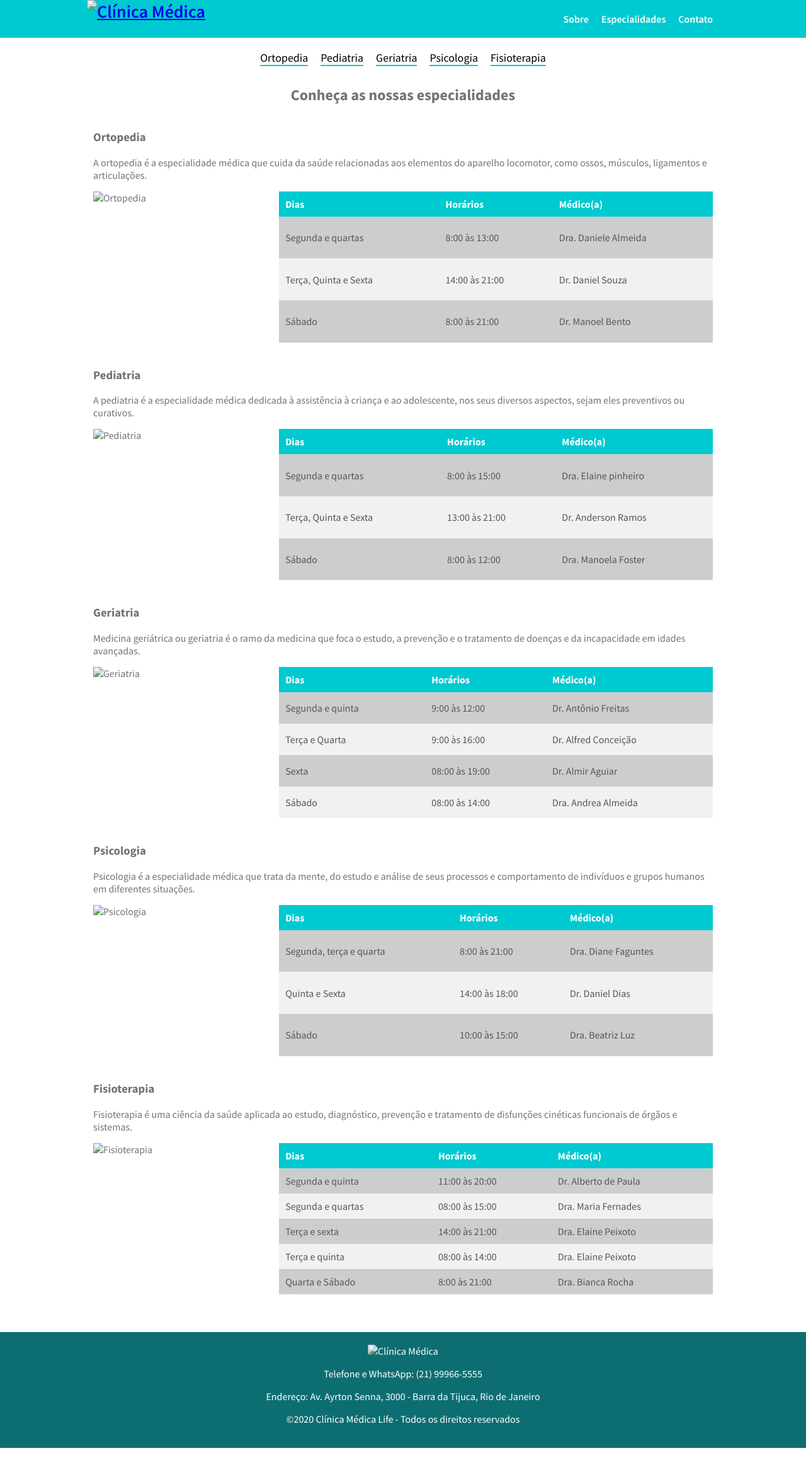
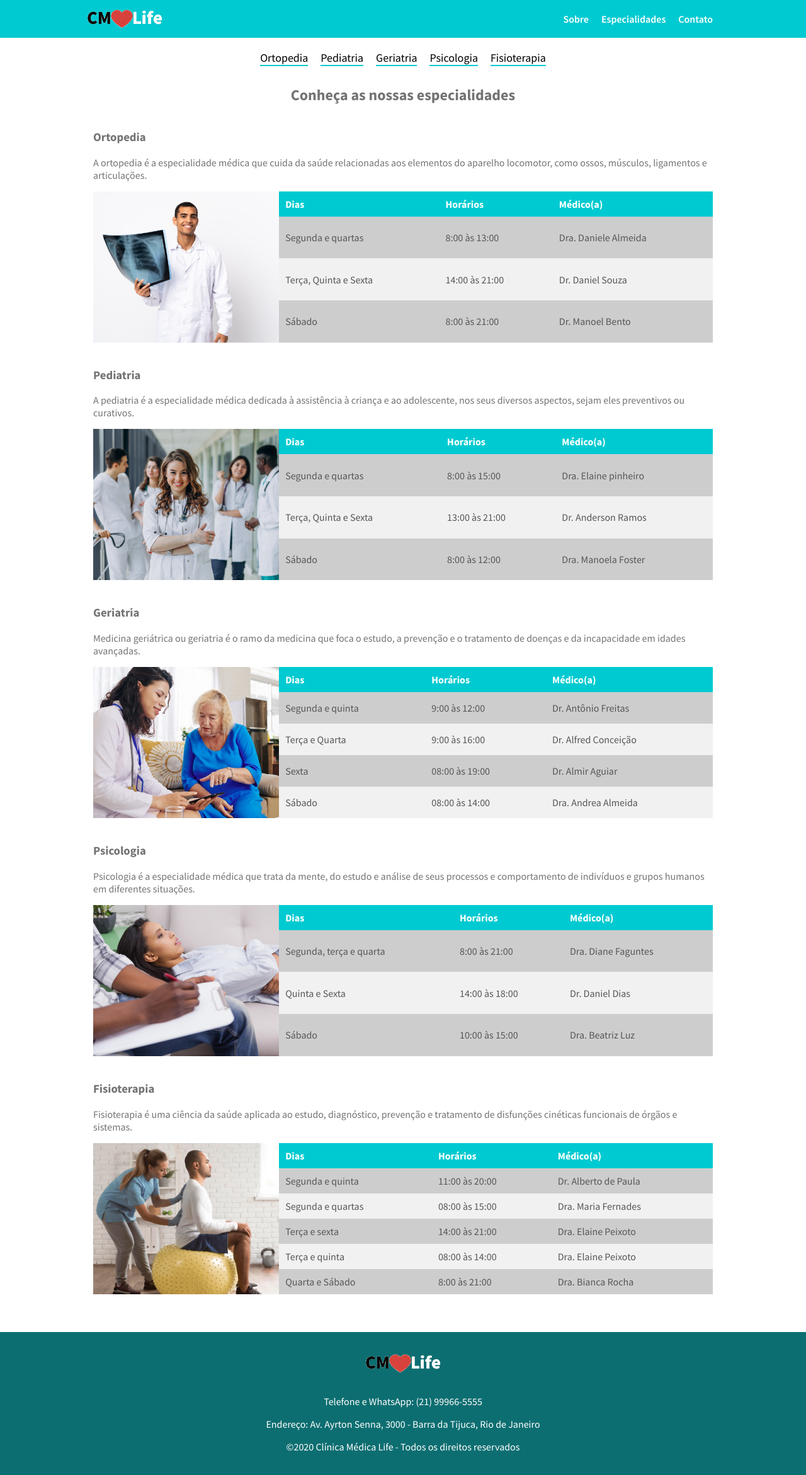
Before and after one commit to PetersonIhmes/Web-Site, a plain HTML site: page especialidades.html in a window 1280 px wide. Shown: the whole page at 63% size. Before the commit the page ends 2299 px from the top, so only its background shows below. Drawn offline with Linux system fonts and the light colour scheme; files that its build step writes are made by us from their sources.

Commit message:
Update especialidades.html

```diff
--- a/especialidades.html
+++ b/especialidades.html
@@ -3,8 +3,8 @@
 <head>
   <meta charset="UTF-8">
   <meta name="viewport" content="width=device-width, initial-scale=1.0">
-  <link rel="stylesheet" href="css/estilo.css">
-  <link rel="stylesheet" href="css/estilo-especialidades.css">
+  <link rel="stylesheet" href="estilo.css">
+  <link rel="stylesheet" href="estilo-especialidades.css">
   <link href="https://fonts.googleapis.com/css2?family=Source+Sans+Pro:ital,wght@0,200;0,300;0,400;0,600;0,700;0,900;1,200;1,300;1,400;1,600;1,700;1,900&display=swap" rel="stylesheet">
   <title>CMLife - Especialidades</title>
 </head>
@@ -14,7 +14,7 @@
     <div class="container">
       <div class="topo-titulo">
         <a href="index.html">
-          <img class="topo-logo" src="assets/logo.png" alt="Clínica Médica" title="Clínica Médica Life">
+          <img class="topo-logo" src="logo.png" alt="Clínica Médica" title="Clínica Médica Life">
         </a>
       </div>
 
@@ -46,7 +46,7 @@
       </div>
 
       <div class="box-tabela-especialista">
-          <img src="assets/ortopedia.png" alt="Ortopedia" title="Ortopedia">
+          <img src="ortopedia.png" alt="Ortopedia" title="Ortopedia">
 
           <table class="tabela-especialistas">
             <thead>
@@ -85,7 +85,7 @@
       </div>
 
       <div class="box-tabela-especialista">
-          <img src="assets/pediatra2.png" alt="Pediatria" title="Pediatria">
+          <img src="pediatra2.png" alt="Pediatria" title="Pediatria">
           <table class="tabela-especialistas">
             <thead>
               <tr>
@@ -123,7 +123,7 @@
       </div>
 
       <div class="box-tabela-especialista">
-        <img src="assets/geriatra.png" alt="Geriatria" title="Geriatria">
+        <img src="geriatra.png" alt="Geriatria" title="Geriatria">
 
         <table class="tabela-especialistas">
           <thead>
@@ -167,7 +167,7 @@
       </div>
 
       <div class="box-tabela-especialista">
-          <img src="assets/psicologo.png" alt="Psicologia" title="Psicologia">
+          <img src="psicologo.png" alt="Psicologia" title="Psicologia">
           <table class="tabela-especialistas">
             <thead>
               <tr>
@@ -205,7 +205,7 @@
       </div>
 
       <div class="box-tabela-especialista">
-          <img src="assets/fisioterapia.png" alt="Fisioterapia" title="Fisioterapia">
+          <img src="fisioterapia.png" alt="Fisioterapia" title="Fisioterapia">
           <table class="tabela-especialistas">
             <thead>
               <tr>
@@ -250,7 +250,7 @@
 
   <footer>
     <div class="container">
-      <img class="topo-logo" src="assets/logo.png" alt="Clínica Médica" title="Clínica Médica Life">
+      <img class="topo-logo" src="logo.png" alt="Clínica Médica" title="Clínica Médica Life">
 
       <p>
         Telefone e WhatsApp: (21) 99966-5555
```
